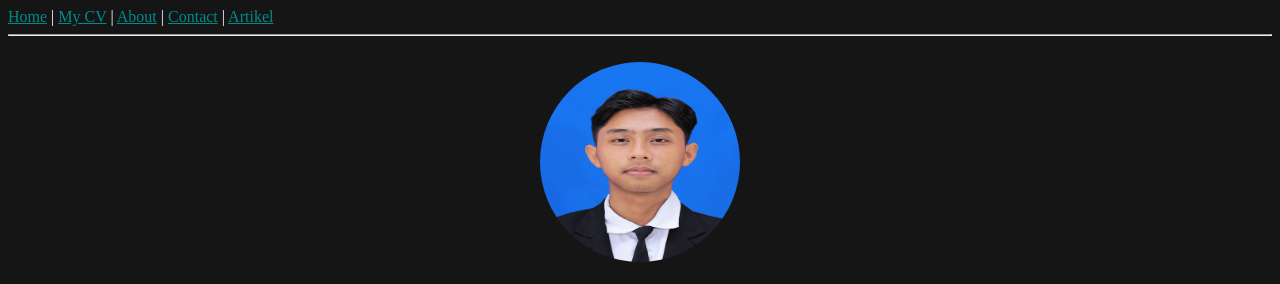
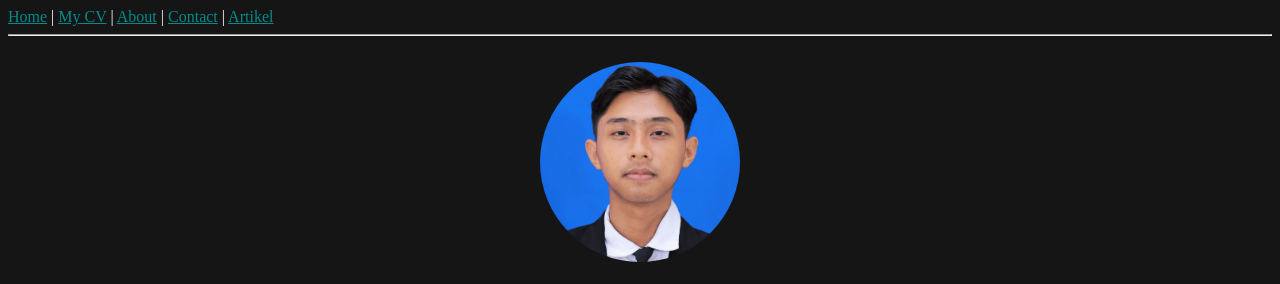
Before and after one commit to diqirifaja/web-study, a plain HTML site: page cvku.html in a window 1280 px wide. Shown: the top 284 px of the page. Drawn offline with Linux system fonts and the light colour scheme.

Commit message:
mengubah foto gepeng menjadi rapi

```diff
--- a/cvku.html
+++ b/cvku.html
@@ -14,7 +14,7 @@
     <hr>
     <br>
     <header style="text-align: center;">
-        <img src="images/foto-ijasah.jpg" width="200" height="200" style="border-radius: 50%;"/>
+        <img src="images/foto-ijasah.jpg" width="200" height="200" style="border-radius: 50%; object-fit: cover;" />
         <h1>Muhammad Rifqi Abdillah</h1>
         <p>- Web Developer -</p>
     </header>
```
